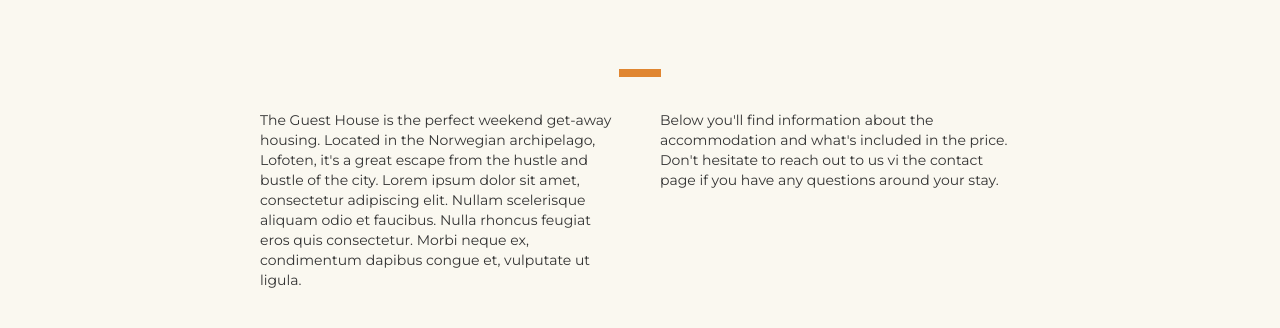
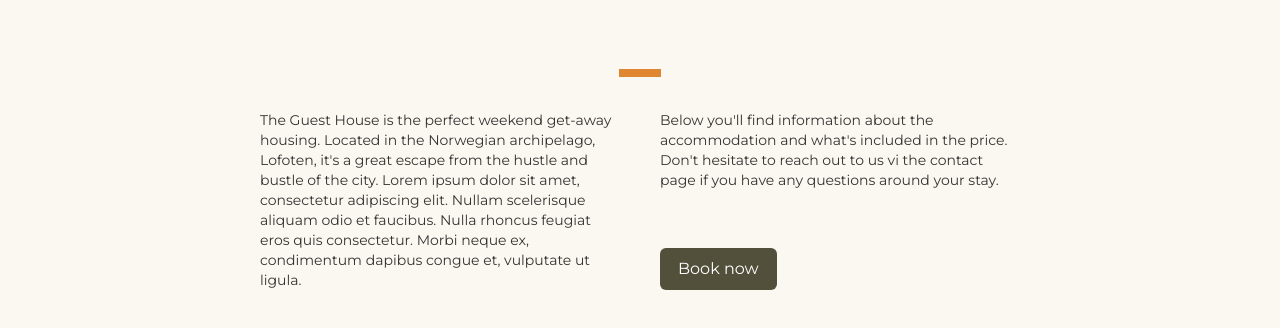
Before and after one commit to BlackSquareShip/Guest-house-html-css-, a plain HTML site: page index.html in a window 1280 px wide. Shown: the part 822-1150 px from the top of the page. Drawn offline with nearby package versions, Linux system fonts and the light colour scheme.

Commit message:
Fixed and add subAbout button

```diff
--- a/index.html
+++ b/index.html
@@ -23,7 +23,7 @@
                         <a href="#" class="link header__link">Our history</a>
                     </div>
                 </div>
-                <div class="header__col header-button-col col"><a href="#" class="link"><button class=" button header__button">Book now</button></a></div>
+                <div class="header__col header-button-col col"><a href="#" class="link "><button class=" button header__button">Book now</button></a></div>
             </div>
         </div>
     </div>
@@ -46,7 +46,7 @@
                     <hr/>
                     <div class="subAbout__texts">
                         <div class="subAbout__text text">The Guest House is the perfect weekend get-away housing. Located in the Norwegian archipelago, Lofoten, it's a great escape from the hustle and bustle of the city. Lorem ipsum dolor sit amet, consectetur adipiscing elit. Nullam scelerisque aliquam odio et faucibus. Nulla rhoncus feugiat eros quis consectetur. Morbi neque ex, condimentum dapibus congue et, vulputate ut ligula.</div>
-                        <div class="subAbout__text text">Below you'll find information about the accommodation and what's included in the price. Don't hesitate to reach out to us vi the contact page if you have any questions around your stay.</div>
+                        <div class="subAbout__text text"><div class="text">Below you'll find information about the accommodation and what's included in the price. Don't hesitate to reach out to us vi the contact page if you have any questions around your stay.</div><a href="#" class="link"><button class="button subAbout__button">Book now</button></a></div>
                     </div>
                 </div>
             </div>
--- a/style/header/header.css
+++ b/style/header/header.css
@@ -28,9 +28,6 @@
     padding: 12px;
 }
 
-.header__button{
-    display: flex;
-}
 
 .header-button-col{
     justify-content: right;
--- a/style/main/about/about.css
+++ b/style/main/about/about.css
@@ -72,6 +72,14 @@
 }
 
 .subAbout__text{
+    display: flex;
+    flex-direction: column;
+    justify-content: space-between;
     width: 50%;
     padding: 20px;
 }
+
+.subAbout__button{
+    background-color: #52503B;
+    color: white;
+}
```
